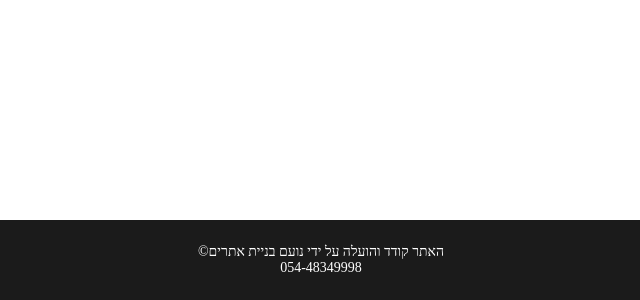
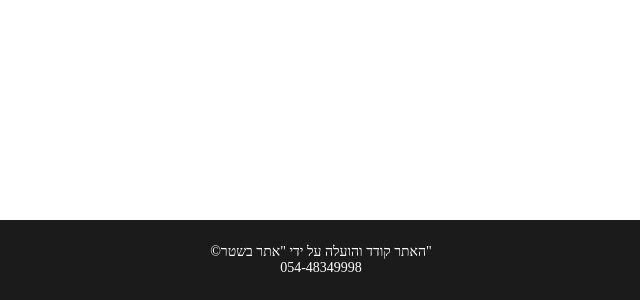
Before and after one commit to noamrap/SNIPPEST, a plain HTML site: page index.html in a window 1280 px wide. Shown: the part 500-800 px from the top of the page, 319-959 px from the left. Drawn offline with Linux system fonts and the light colour scheme.

Commit message:
Update index.html

```diff
--- a/index.html
+++ b/index.html
@@ -47,7 +47,7 @@
     </div>
     <div class="footer">
         <p>
-            &copy;האתר קודד והועלה על ידי <a href="https://noamrap.github.io/Noam-s-Site/">נועם בניית אתרים</a> <br />
+            &copy;האתר קודד והועלה על ידי <a href="https://noamrap.github.io/Noam-s-Site/"> "אתר בשטר"</a> <br />
             054-48349998
         </p>
     </div>
```
